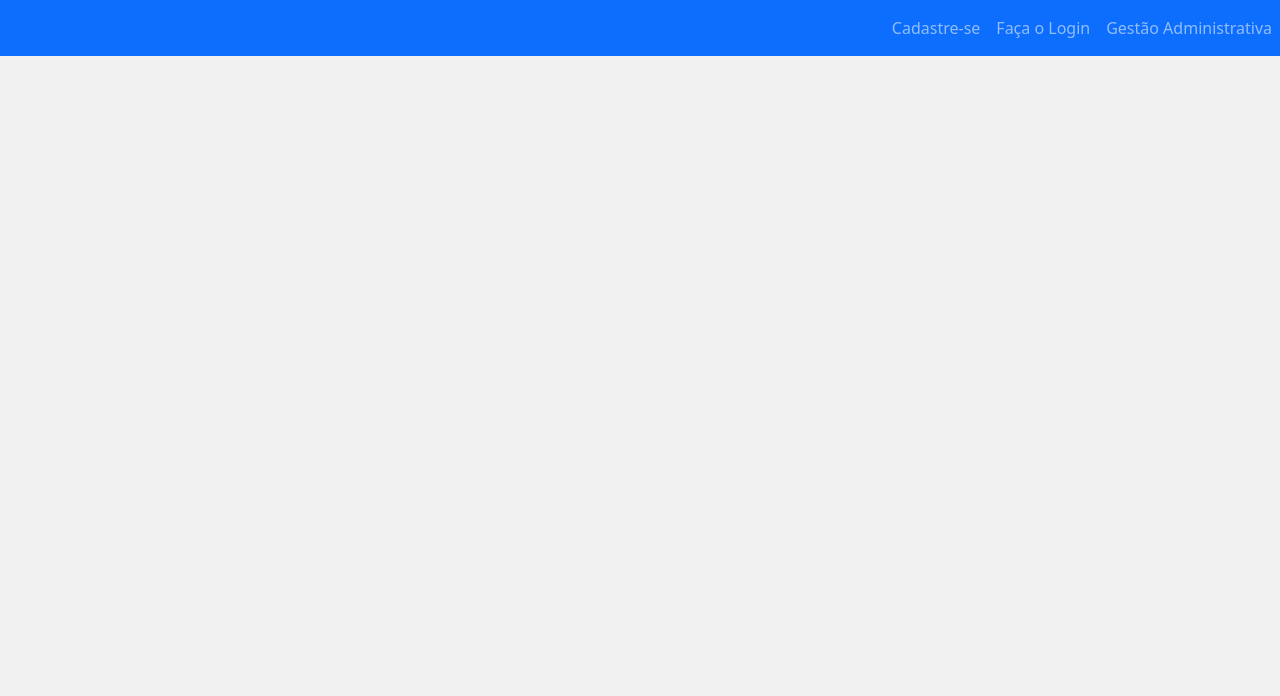
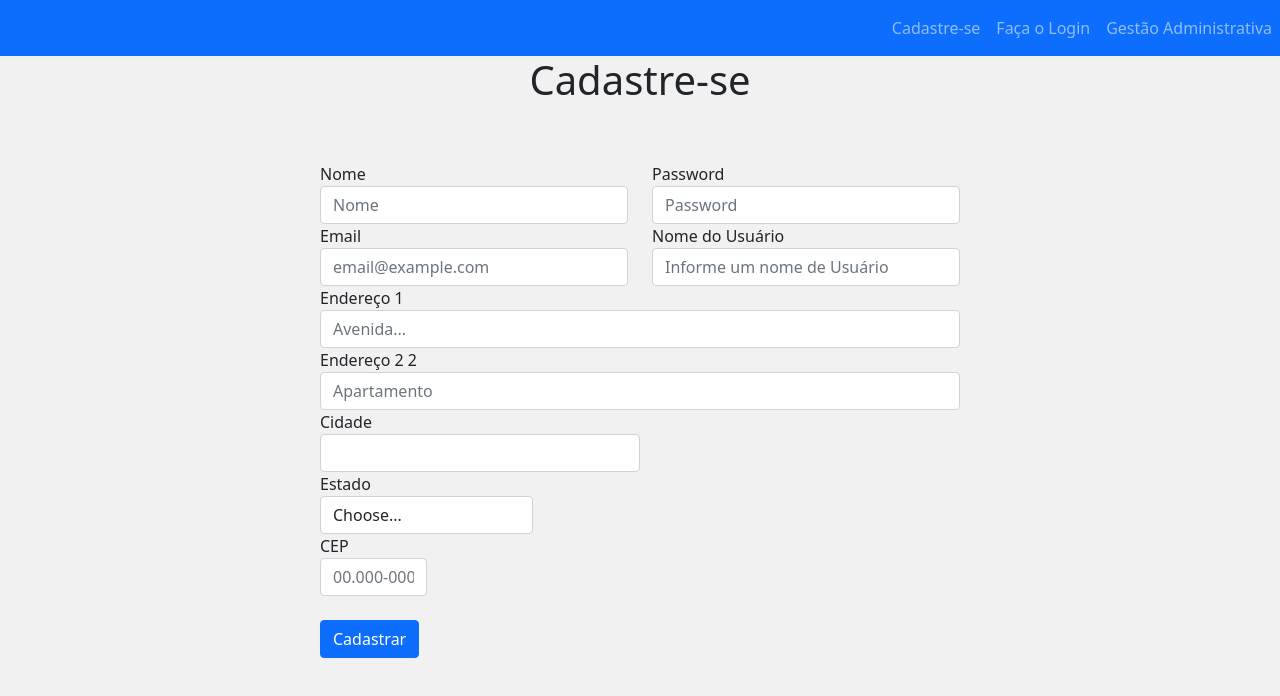
Before and after one commit to Henrique-92/atvDesenvolvimentoWeb, a website: page assets/cadastro.html in a window 1280 px wide. Drawn offline with nearby package versions, Linux system fonts and the light colour scheme; no server answers; files whose address does not match are found by name.

Commit message:
Tela de cadastro

```diff
--- a/assets/cadastro.html
+++ b/assets/cadastro.html
@@ -11,8 +11,8 @@
         <!-- Bootstrap CSS -->
         <link href="https://cdn.jsdelivr.net/npm/bootstrap@5.1.3/dist/css/bootstrap.min.css" rel="stylesheet"
             integrity="sha384-1BmE4kWBq78iYhFldvKuhfTAU6auU8tT94WrHftjDbrCEXSU1oBoqyl2QvZ6jIW3" crossorigin="anonymous">
-    <link rel="stylesheet" href="/assets/style.css">
         <title>Cadastre-se</title>
+        <link rel="stylesheet" href="/assets/style.css">
     </head>
 <body>
     <div class="nav-main">
@@ -35,8 +35,75 @@
                 </ul>
             </div>
         </nav>
+    </div>
+    <form class="col-md-6 offset-md-3">
+        <h1 class="title-login">Cadastre-se</h1>
+        <div class="form- group row">
+          <div class="form-group col-md-6">
+            <label for="inputEmail4">Nome</label>
+            <input type="email" class="form-control" id="inputEmail4" placeholder="Nome">
+          </div>
+          <div class="form-group col-md-6">
+            <label for="inputPassword4">Password</label>
+            <input type="password" class="form-control" id="inputPassword4" placeholder="Password">
+          </div>
+        </div>
+        <div class="form- group row">
+            <div class="form-group col-md-6">
+              <label for="inputEmail4">Email</label>
+              <input type="email" class="form-control" id="inputEmail4" placeholder="email@example.com">
+            </div>
+            <div class="form-group col-md-6">
+              <label for="inputPassword4">Nome do Usuário</label>
+              <input type="text" class="form-control" id="inputPassword4" placeholder="Informe um nome de Usuário">
+            </div>
+          </div>
+        <div class="form-group">
+          <label for="inputAddress">Endereço 1</label>
+          <input type="text" class="form-control" id="inputAddress" placeholder="Avenida...">
+        </div>
+        <div class="form-group">
+          <label for="inputAddress2">Endereço 2 2</label>
+          <input type="text" class="form-control" id="inputAddress2" placeholder="Apartamento">
+        </div>
+        <div class="form-row">
+          <div class="form-group col-md-6">
+            <label for="inputCity">Cidade</label>
+            <input type="text" class="form-control" id="inputCity">
+          </div>
+          <div class="form-group col-md-4">
+            <label for="inputState">Estado</label>
+            <select id="inputState" class="form-control">
+              <option selected>Choose...</option>
+              <option>...</option>
+            </select>
+          </div>
+          <div class="form-group col-md-2">
+            <label for="inputZip">CEP</label>
+            <input type="text" class="form-control" id="inputZip" placeholder="00.000-000">
+          </div>
+        </div>
+        <br>
+        <button type="submit" class="btn btn-primary">Cadastrar</button>
+      </form>
 
-    </div>
+    <!-- <div class="cadastro-container form-signin w-100 m-auto">
+        <h1 class="title-login">Cadastre-se</h1>
+        <form class="form-group" action="#" method="post">
+            <div class="form-row">
+                <div class="col">
+                    <label for="inputEmail4">Nome</label>
+                  <input type="text" class="form-control" placeholder="Nome">
+                </div>
+                <div class="col">
+                    <label for="inputEmail4">Sobrenome</label>
+                  <input type="text" class="form-control" placeholder="Sobrenome">
+                </div>
+              </div>
+            <br><br>
+            <button class="btn btn-primary w-100 py-2" type="submit">Entrar</button>
+        </form>
+    </div> -->
 
     <!-- Optional JavaScript; choose one of the two! -->
 
```
